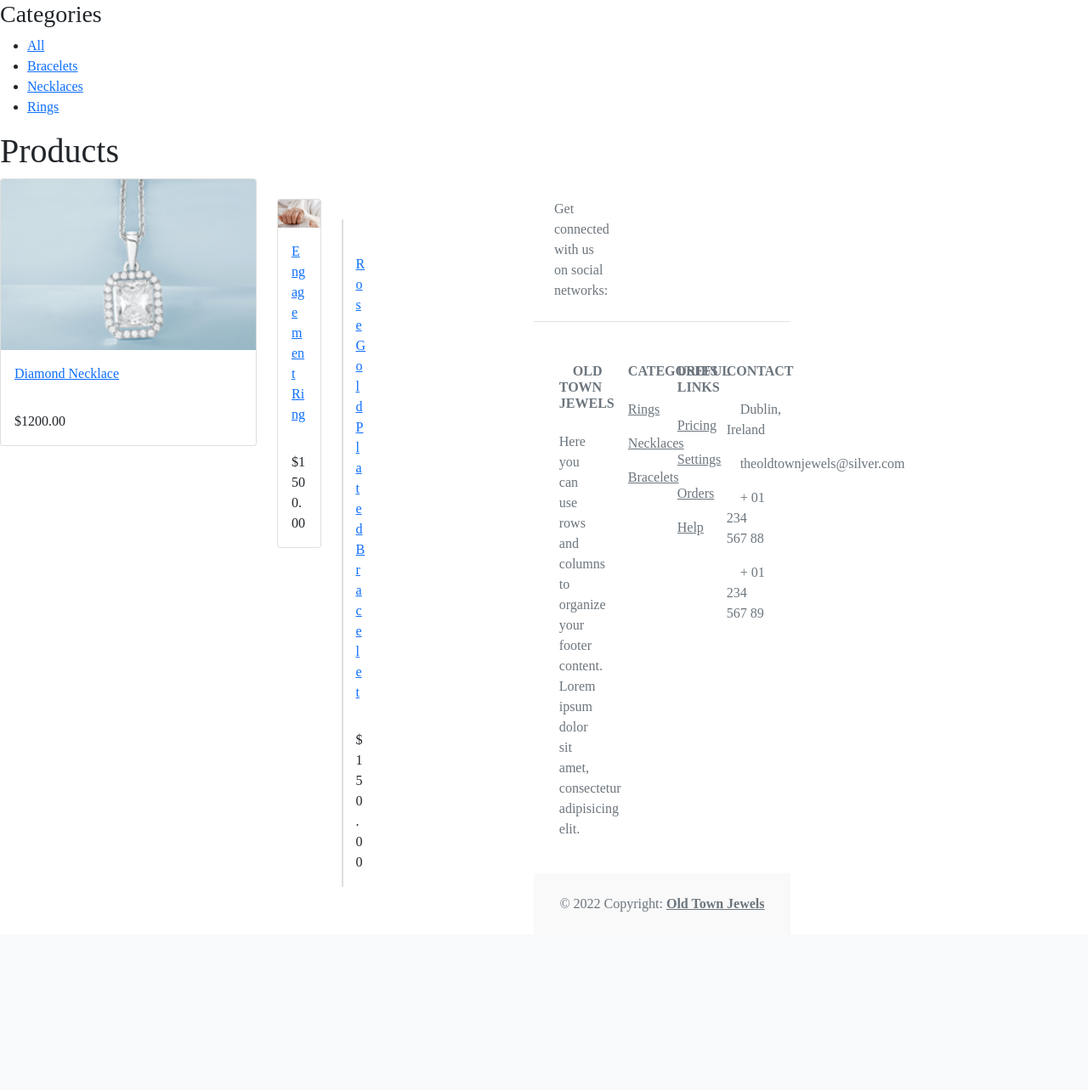
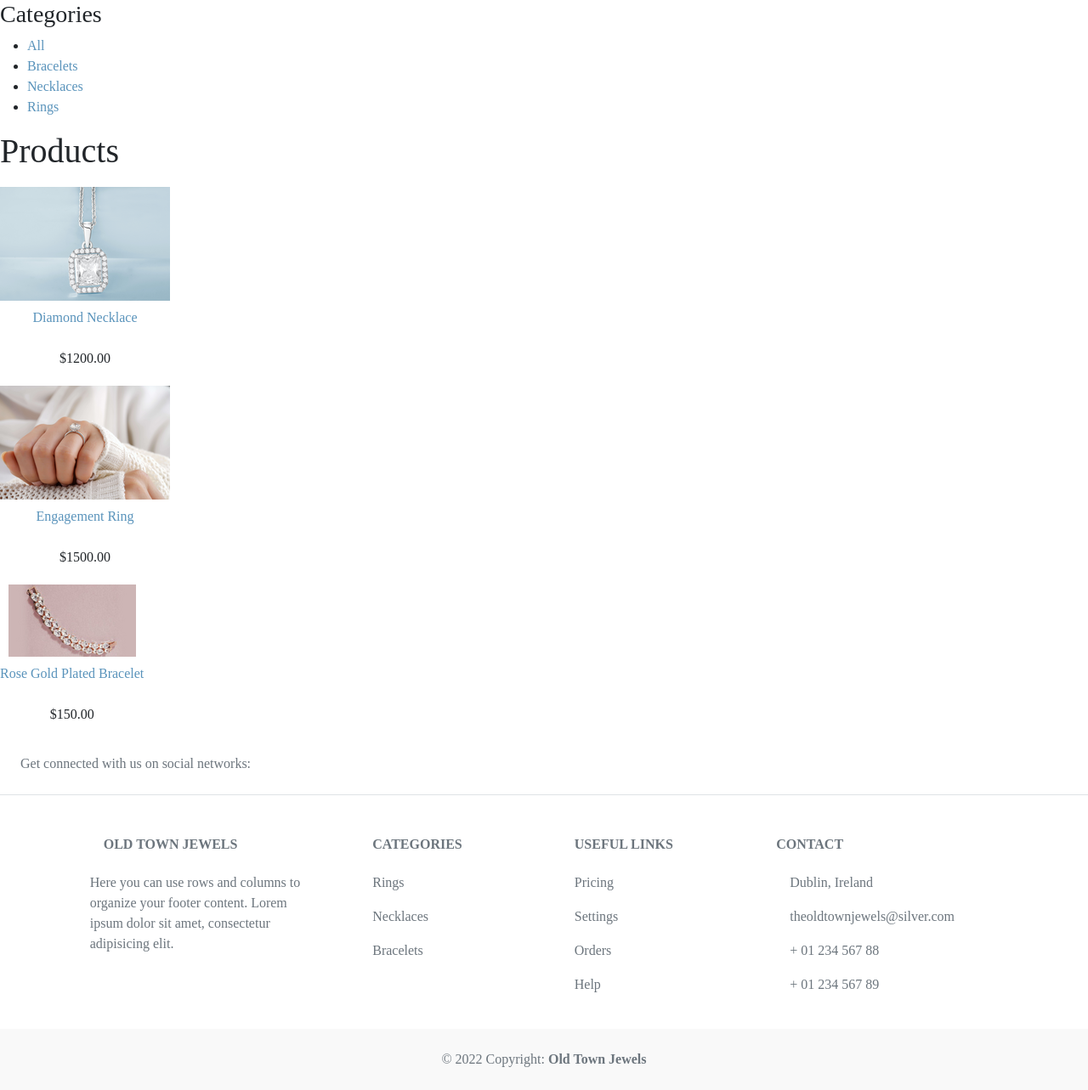
Before and after one commit to Code-Institute-Submissions/old-town-jewels, a Django app: page / in a window 1280 px wide. Shown: the part 56-1339 px from the top of the page at 85% size. Before the commit the page ends 1129 px from the top, so only its background shows below. Run offline with Django 4.2, Linux system fonts and the light colour scheme; data comes from the database, SQL or seed files in the repository; both versions use the stored data as it was after the commit; some web fonts are replaced.

Commit message:
edit front page with custom css

```diff
--- a/myshop/shop/static/css/stylesheet.css
+++ b/myshop/shop/static/css/stylesheet.css
@@ -3,3 +3,68 @@
 body {
 font-family : 'Italiana', serif;
 }
+a {
+    text-decoration:none;
+    color:#5993bb;
+}
+
+a:hover {
+    color:#77b6e2;
+}
+
+a.button, input[type="submit"] {
+    color:#fff;
+    background:#5993bb;
+    border-radius:4px;
+    padding:10px 20px;
+    font-size:14px;
+    border:0;
+}
+
+a.button.light {
+    color:#666;
+    background:#ededed;
+}
+
+
+.product-list .item {
+    width: 20%;
+    padding: 10px 20px 10px 0;
+    text-align: center;
+    line-height: 1.5;
+    display: flex;
+    flex-direction: column;
+    flex-wrap: wrap;
+    align-content: space-between;
+    justify-content: space-evenly;
+    align-items: center;
+}
+
+.product-list .item img {
+    width:100%;
+    margin-bottom:8px;
+}
+
+.product-detail {
+    text-align:justify;
+}
+
+.product-detail .price {
+    color:#333;
+    font-size:28px;
+    font-weight:bold;
+}
+
+.product-detail img {
+    width:40%;
+    float:left;
+    padding:0 20px 20px 0;
+}
+
+.product-detail h1 {
+    margin-bottom:0;
+}
+
+.product-detail h2 {
+    margin-top:10px;
+}
--- a/myshop/shop/templates/shop/product/detail.html
+++ b/myshop/shop/templates/shop/product/detail.html
@@ -3,6 +3,8 @@
 {% block title %}
   {{ product.name }}
 {% endblock %}
+
+
 {% block content %}
   <div class="product-detail">
     <img src="{% if product.image %}{{ product.image.url }}{% else %}
--- a/myshop/shop/templates/shop/product/list.html
+++ b/myshop/shop/templates/shop/product/list.html
@@ -4,44 +4,32 @@
   {% if category %}{{ category.name }}{% else %}Products{% endif %}
 {% endblock %}
 {% block content %}
-<div>
+  <div id="sidebar">
     <h3>Categories</h3>
     <ul>
-        <li {% if not category %}class="selected" {% endif %}>
-            <a href="{% url "shop:product_list" %}">All</a>
+      <li {% if not category %}class="selected"{% endif %}>
+        <a href="{% url 'shop:product_list' %}">All</a>
       </li>
-
       {% for c in categories %}
-        <li {% if category.slug == c.slug %}class="selected" {% endif %}>
+        <li {% if category.slug == c.slug %}class="selected"
+        {% endif %}>
           <a href="{{ c.get_absolute_url }}">{{ c.name }}</a>
         </li>
       {% endfor %}
-
     </ul>
   </div>
-
-<div>
+  <div id="main" class="product-list">
     <h1>{% if category %}{{ category.name }}{% else %}Products
     {% endif %}</h1>
     {% for product in products %}
-    <div class="row row-cols-1 row-cols-md-4 g-4">
-        <div class="col">
-            <div class="card">
+      <div class="item">
         <a href="{{ product.get_absolute_url }}">
-                    <img src="{% if product.image %}{{ product.image.url }}{% else %}{% static 'images/no-img.png' %}{% endif %}"
-                        class="card-img-top">
+          <img src="{% if product.image %}{{ product.image.url }}{% else %}{% static 'images/no-img.png' %}{% endif %}">
         </a>
-                <div class="card-body">
-                    <div class="card-title">
-                        <a href="{{ product.get_absolute_url }}">{{ product.name }}</a></div>
-
+        <a href="{{ product.get_absolute_url }}">{{ product.name }}</a>
         <br>
-                   <div class="card-text"> ${{ product.price }}</div>
-                </div>
-            </div>
+        ${{ product.price }}
       </div>
     {% endfor %}
   </div>
-</div>
-
 {% endblock %}
```
Also changed, not shown: myshop/db.sqlite3, myshop/media/products/2022/12/12/rsz_1rsz_1rsz_pexels-the-glorious-studio-7093761.png (added), myshop/media/products/2022/12/12/rsz_2rsz_1pexels-the-glorious-studio-5370650.png (added). Lines whose indentation alone changed are shown as unchanged.
